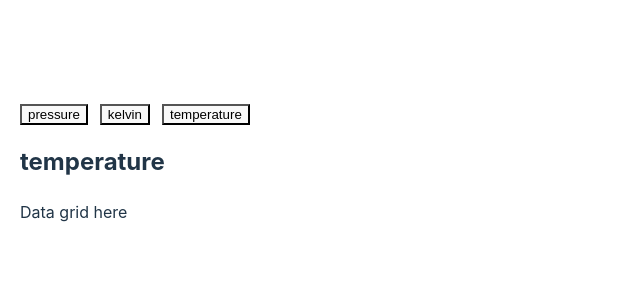
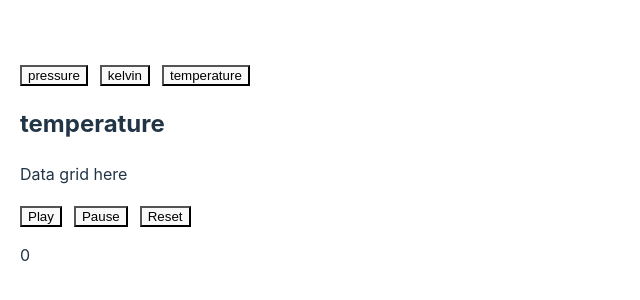
Before and after one commit to Luke-Pixel/physicsx_fe_assessment_luke, a React (Vite) app: page /resultViz in a window 1280 px wide. Shown: the part 226-526 px from the top of the page, without its empty margins (0-640 px from the left). Built offline with nearby package versions, Linux system fonts and the light colour scheme; no server answers.

Commit message:
render new components on page

```diff
--- a/src/pages/ResultVisualization/ResultsVisualization.tsx
+++ b/src/pages/ResultVisualization/ResultsVisualization.tsx
@@ -2,6 +2,9 @@ import { useEffect } from "react";
 import "./ResultsVisualization.css";
 import Header from "./components/Header/Header.tsx";
 import DataGrid from "./components/DataGrid/DataGrid.tsx";
+import CurrentPlaybackContextProvider from "./store/CurrentPlaybackContextProvider.tsx";
+import SelectedUnitContextProvider from "./store/SelectedUnitContextProvider.tsx";
+import PlaybackControls from "./components/PlaybackControls/PlaybackControls.tsx";
 
 const ResultsVisualization: React.FC = () => {
 
@@ -18,6 +21,8 @@ const ResultsVisualization: React.FC = () => {
 
 
   return (
+      <CurrentPlaybackContextProvider>
+        <SelectedUnitContextProvider>
         <div className="container">
             <div className="header">
                 <Header/>
@@ -26,9 +31,11 @@ const ResultsVisualization: React.FC = () => {
             <DataGrid gridSize={3} />
           </div>
           <div className="controls">
-        {/* paste your code here */}
+            <PlaybackControls/>
           </div>
         </div>
+        </SelectedUnitContextProvider>
+      </CurrentPlaybackContextProvider>
   );
 };
 
```
Lines whose indentation alone changed are shown as unchanged.
